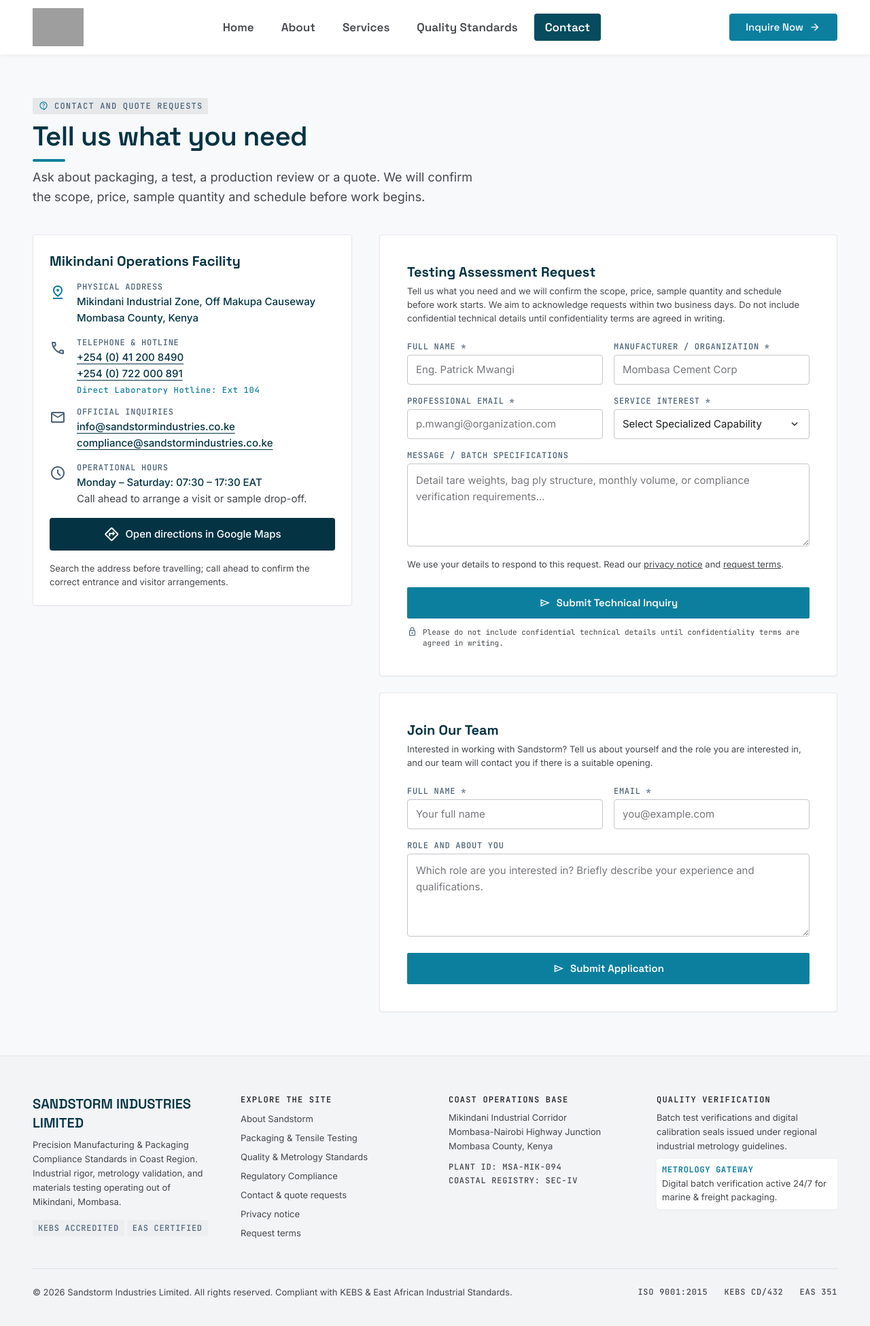
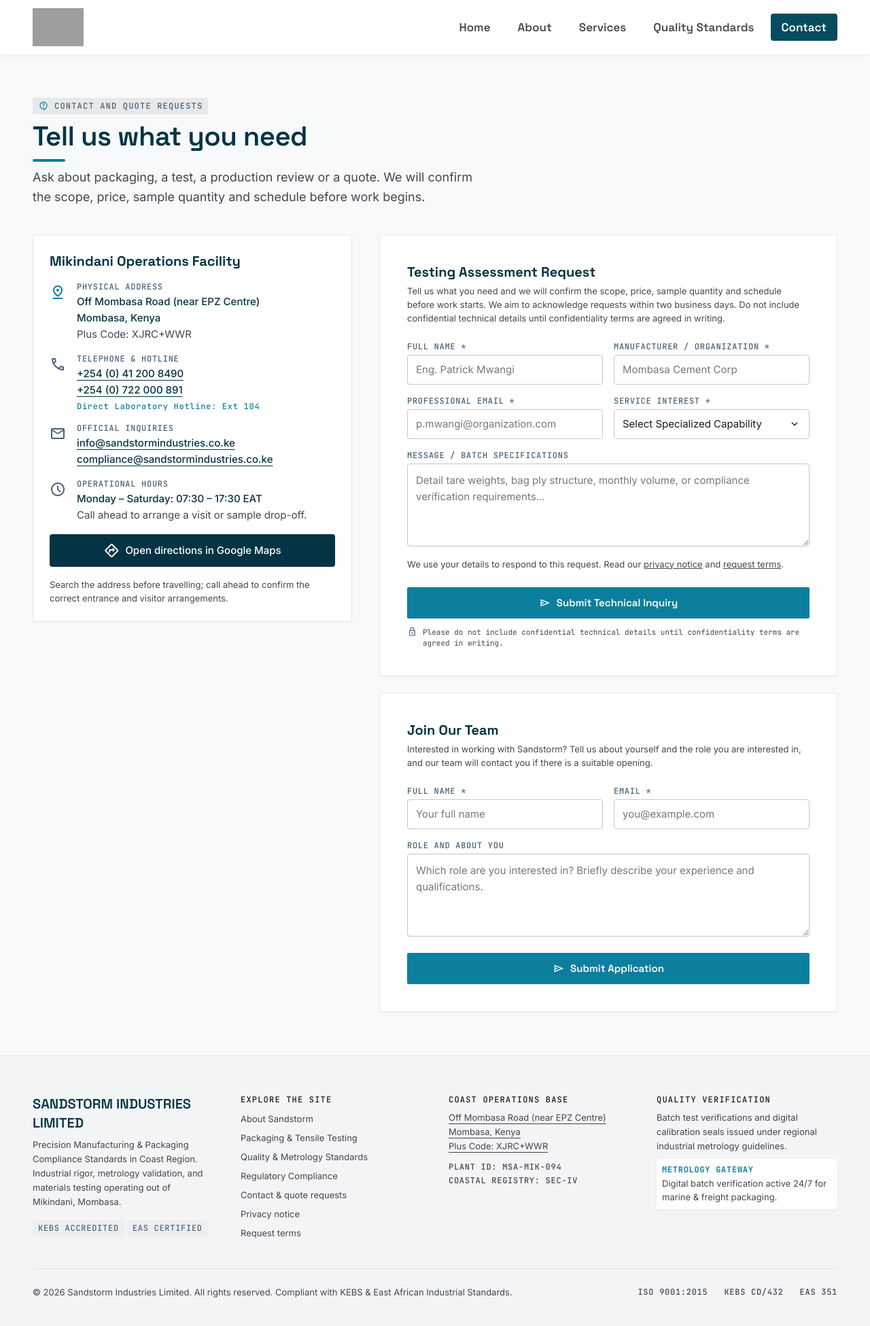
Before and after one commit to J-J6/sand-storm, a Laravel app: page /contact in a window 1280 px wide. Shown: the whole page at 68% size. Run offline with Laravel 12, Linux system fonts and the light colour scheme; style sheets or scripts are compiled from the project's sources; grey boxes are pictures that could not be loaded.

Commit message:
Remove duplicate nav CTA, fix hero link, use real map pin and address
- Navbar: drop the "Inquire Now" button; Contact is already in the nav
- Home: "Explore our services" now links to the services page
- Contact and footer: one address everywhere, linked to the company's Google Maps pin

Co-Authored-By: Claude Fable 5.2 <noreply@anthropic.com>

```diff
--- a/resources/views/pages/contact.blade.php
+++ b/resources/views/pages/contact.blade.php
@@ -26,7 +26,7 @@
                             <div class="flex min-w-0 flex-col">
                                 <span class="font-label-technical text-label-technical text-secondary uppercase">PHYSICAL ADDRESS</span>
                                 <p class="font-body-md text-body-md text-primary font-medium mt-0.5">
-                                    Mikindani Industrial Zone, Off Makupa Causeway<br>Mombasa County, Kenya
+                                    Off Mombasa Road (near EPZ Centre)<br>Mombasa, Kenya<br><span class="text-on-surface-variant font-normal">Plus Code: XJRC+WWR</span>
                                 </p>
                             </div>
                         </div>
@@ -61,7 +61,7 @@
                         </div>
                     </div>
 
-                    <a class="inline-flex items-center justify-center gap-2 rounded-lg bg-primary px-space-md py-3 text-center font-medium text-on-primary shadow-sm hover:bg-primary-container" target="_blank" rel="noopener noreferrer" href="https://www.google.com/maps/search/?api=1&query=Mikindani+Industrial+Zone%2C+Mombasa%2C+Kenya">
+                    <a class="inline-flex items-center justify-center gap-2 rounded-lg bg-primary px-space-md py-3 text-center font-medium text-on-primary shadow-sm hover:bg-primary-container" target="_blank" rel="noopener noreferrer" href="https://maps.app.goo.gl/hqcNgMHYcjoNbRHx7">
                         <span class="material-symbols-outlined">directions</span> Open directions in Google Maps
                     </a>
                     <p class="font-body-sm text-body-sm text-on-surface-variant">Search the address before travelling; call ahead to confirm the correct entrance and visitor arrangements.</p>
--- a/resources/views/pages/home.blade.php
+++ b/resources/views/pages/home.blade.php
@@ -16,7 +16,7 @@
             <h1 class="max-w-2xl font-display-lg text-[34px] font-bold leading-[1.08] tracking-tight sm:text-headline-xl sm:leading-[1.06] sm:font-bold lg:text-[48px] lg:leading-[1.05] xl:text-display-lg xl:leading-[1.04]">Packaging strength you can build on.</h1>
             <p class="max-w-xl font-body-lg text-body-md leading-relaxed text-white/75 sm:text-body-lg sm:leading-relaxed">Durable cement bags, dependable quality checks and a local team ready to support your next order.</p>
             <div class="flex flex-wrap items-center gap-3 pt-1">
-                <a href="{{ route('contact') }}" class="inline-flex items-center justify-center gap-2 rounded-lg bg-on-tertiary-container px-6 py-3.5 font-semibold text-on-primary shadow-lg transition hover:-translate-y-0.5 hover:bg-tertiary-container max-sm:w-full">Explore our services <span class="material-symbols-outlined text-[20px]" aria-hidden="true">arrow_forward</span></a>
+                <a href="{{ route('services') }}" class="inline-flex items-center justify-center gap-2 rounded-lg bg-on-tertiary-container px-6 py-3.5 font-semibold text-on-primary shadow-lg transition hover:-translate-y-0.5 hover:bg-tertiary-container max-sm:w-full">Explore our services <span class="material-symbols-outlined text-[20px]" aria-hidden="true">arrow_forward</span></a>
 
             </div>
             <div class="mt-4 flex flex-wrap gap-x-7 gap-y-3 border-t border-white/15 pt-5 text-sm text-white/75">
--- a/resources/views/partials/footer.blade.php
+++ b/resources/views/partials/footer.blade.php
@@ -26,7 +26,7 @@
 
             <div class="flex flex-col gap-space-sm">
                 <span class="font-label-technical text-label-technical uppercase tracking-widest text-on-surface">Coast Operations Base</span>
-                <p class="font-body-sm text-body-sm text-on-surface-variant leading-relaxed">Mikindani Industrial Corridor<br>Mombasa-Nairobi Highway Junction<br>Mombasa County, Kenya</p>
+                <p class="font-body-sm text-body-sm text-on-surface-variant leading-relaxed"><a class="underline underline-offset-4 hover:text-on-surface transition-colors" href="https://maps.app.goo.gl/hqcNgMHYcjoNbRHx7" target="_blank" rel="noopener noreferrer">Off Mombasa Road (near EPZ Centre)<br>Mombasa, Kenya<br>Plus Code: XJRC+WWR</a></p>
                 <div class="flex flex-col gap-space-xs font-label-technical text-label-technical text-on-surface-variant mt-space-xs">
                     <span>PLANT ID: MSA-MIK-094</span>
                     <span>COASTAL REGISTRY: SEC-IV</span>
--- a/resources/views/partials/navbar.blade.php
+++ b/resources/views/partials/navbar.blade.php
@@ -23,10 +23,6 @@
             @endforeach
         </nav>
 
-        <div class="flex shrink-0 items-center md:hidden lg:flex">
-            <a href="{{ route('contact') }}" class="inline-flex items-center justify-center gap-2 whitespace-nowrap rounded-lg bg-on-tertiary-container px-space-md py-2 font-headline-sm text-body-sm font-semibold text-on-primary transition-colors hover:bg-tertiary-container lg:px-space-lg lg:py-space-sm lg:text-body-md">Inquire Now <span class="material-symbols-outlined text-[18px]" aria-hidden="true">arrow_forward</span></a>
-        </div>
-
     </div>
 </header>
 
```
